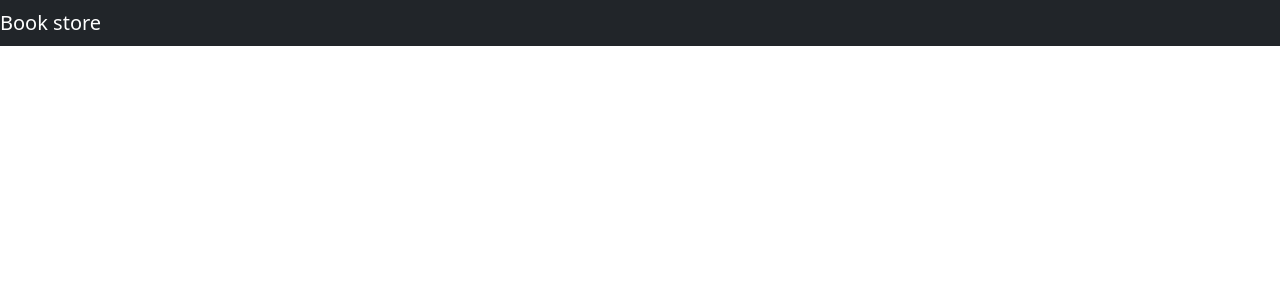
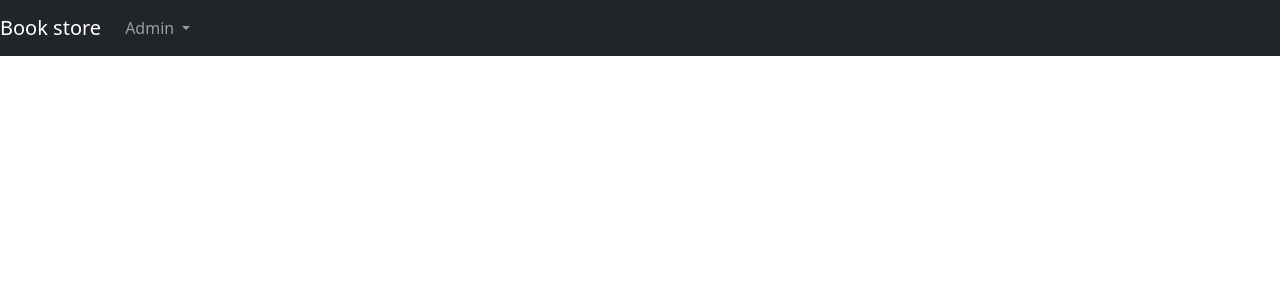
Before and after one commit to dam-brz/ecommerce-book-store-client, an Angular app: page / in a window 1280 px wide. Shown: the top 300 px of the page. Built offline with nearby package versions, Linux system fonts and the light colour scheme.

Commit message:
Create dropdown link to list of users

```diff
--- a/src/app/menu/menu.component.html
+++ b/src/app/menu/menu.component.html
@@ -3,6 +3,15 @@
         <div><a href="https://www.google.com" class="navbar-brand">Book store</a></div>
 
         <ul class="navbar-nav">
+            <li class="nav-item dropdown" ngbDropdown>
+                <a class="nav-link dropdown-toggle" id="navbarScrollingDropdown" role="button" data-bs-toggle="dropdown"
+                    aria-expanded="false" ngbDropdownToggle>
+                    Admin
+                </a>
+                <ul class="dropdown-menu" ngbDropdownMenu aria-labelledby="navbarScrollingDropdown">
+                    <li ngbDropdownItem><a class="dropdown-item" routerLink="/admin/users">Users</a></li>
+                </ul>
+            </li>
         </ul>
     </nav>
 </header>
```
